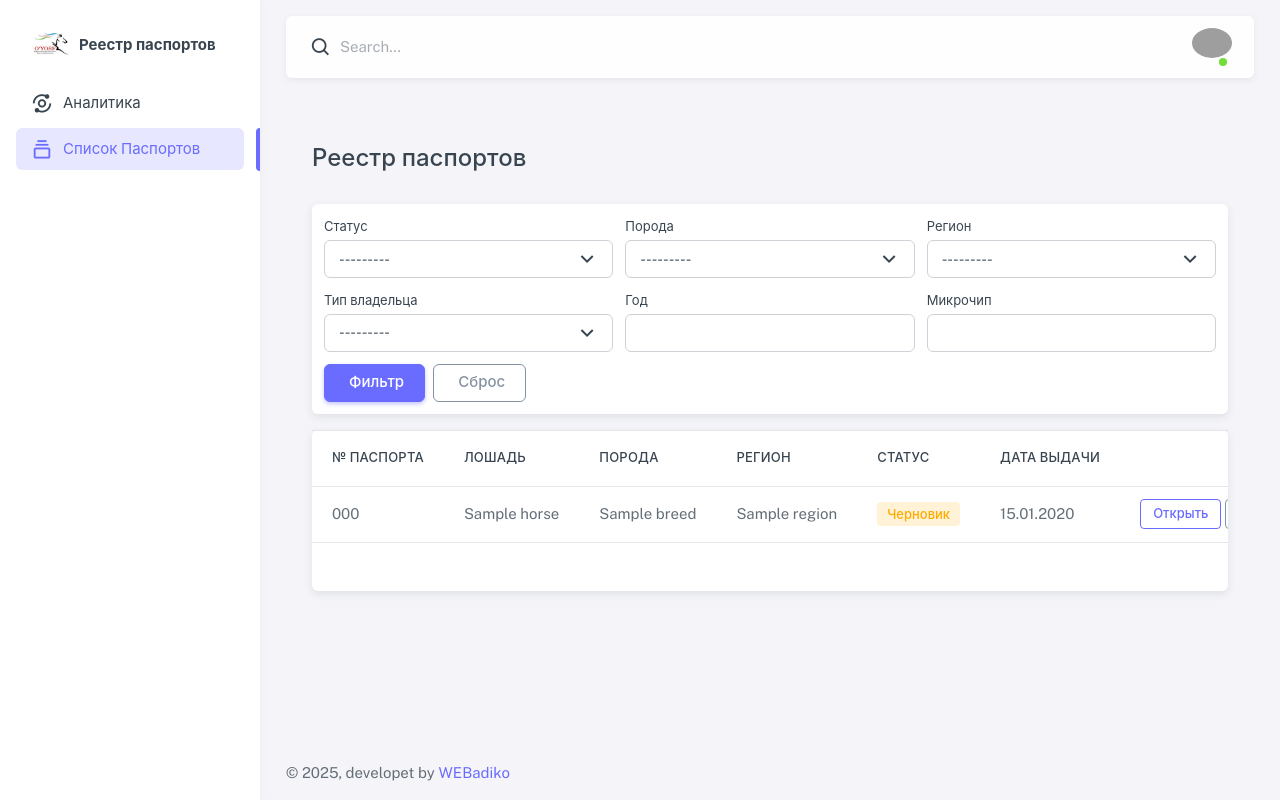
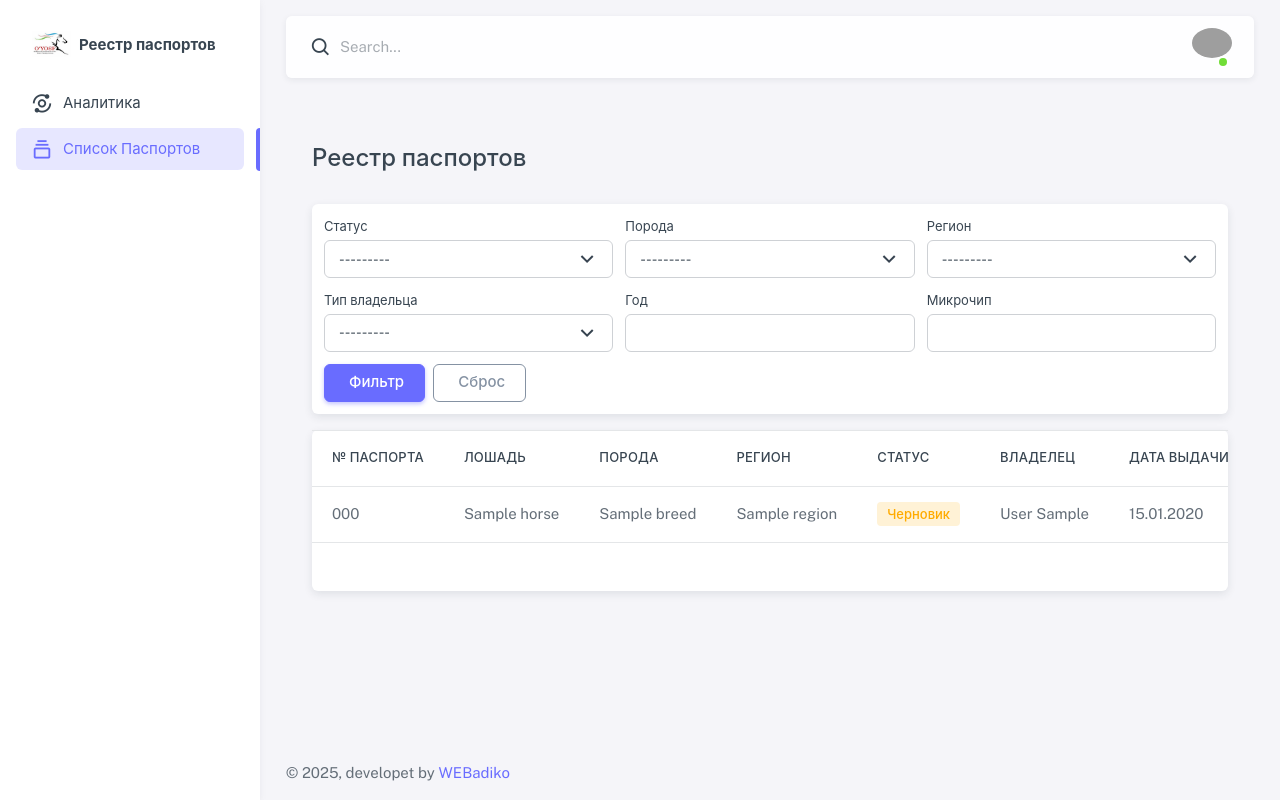
Before and after one commit to RizobekS/passport_registry, a Django app: page /list/ in a window 1280 px wide. Run offline with Django 5.2, Linux system fonts and the light colour scheme; a user stored in the database is signed in; tables that the repository leaves empty hold one stand-in row (values such as "Sample post"); some libraries are stand-ins or nearby versions; grey boxes are pictures that could not be loaded.

```diff
--- a/templates/passports/list.html
+++ b/templates/passports/list.html
@@ -50,6 +50,7 @@
             <th>Порода</th>
             <th>Регион</th>
             <th>Статус</th>
+            <th>Владелец</th>
             <th>Дата выдачи</th>
             <th></th>
           </tr>
@@ -62,6 +63,7 @@
           <td>{{ p.horse.breed.name }}</td>
           <td>{{ p.horse.place_of_birth.name }}</td>
           <td><span class="badge bg-label-{% if p.status == 'ISSUED' or p.status == 'REISSUED' %}success {% elif p.status == 'DRAFT' %}warning {% else %}danger {% endif %}">{{ p.get_status_display }}</span></td>
+          <td>{{ p.horse.owner_current }}</td>
           <td>{{ p.issue_date|date:'d.m.Y' }}</td>
           <td class="text-end">
             <a class="btn btn-sm btn-outline-primary" href="{% url 'passports:public' p.qr_public_id %}" target="_blank">Открыть</a>
```
